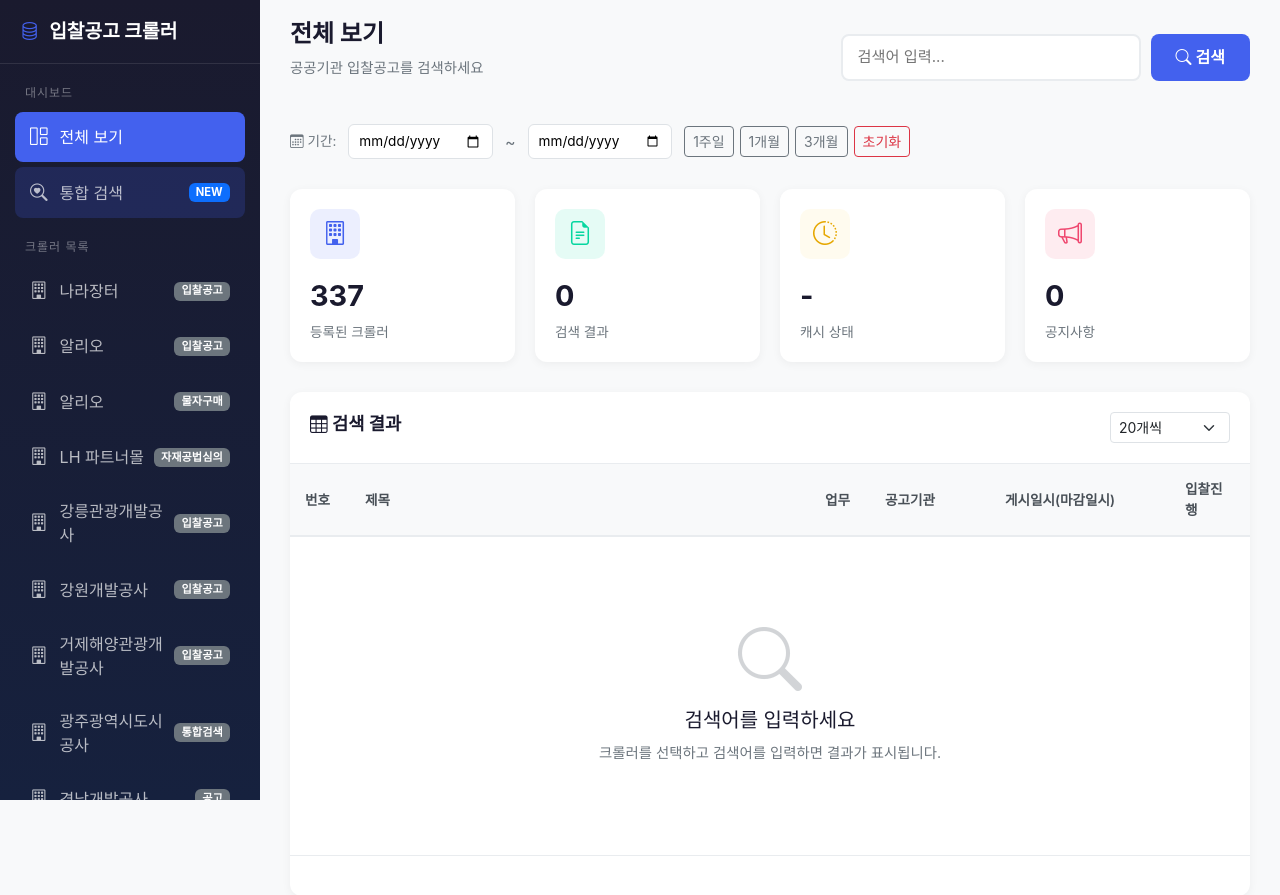
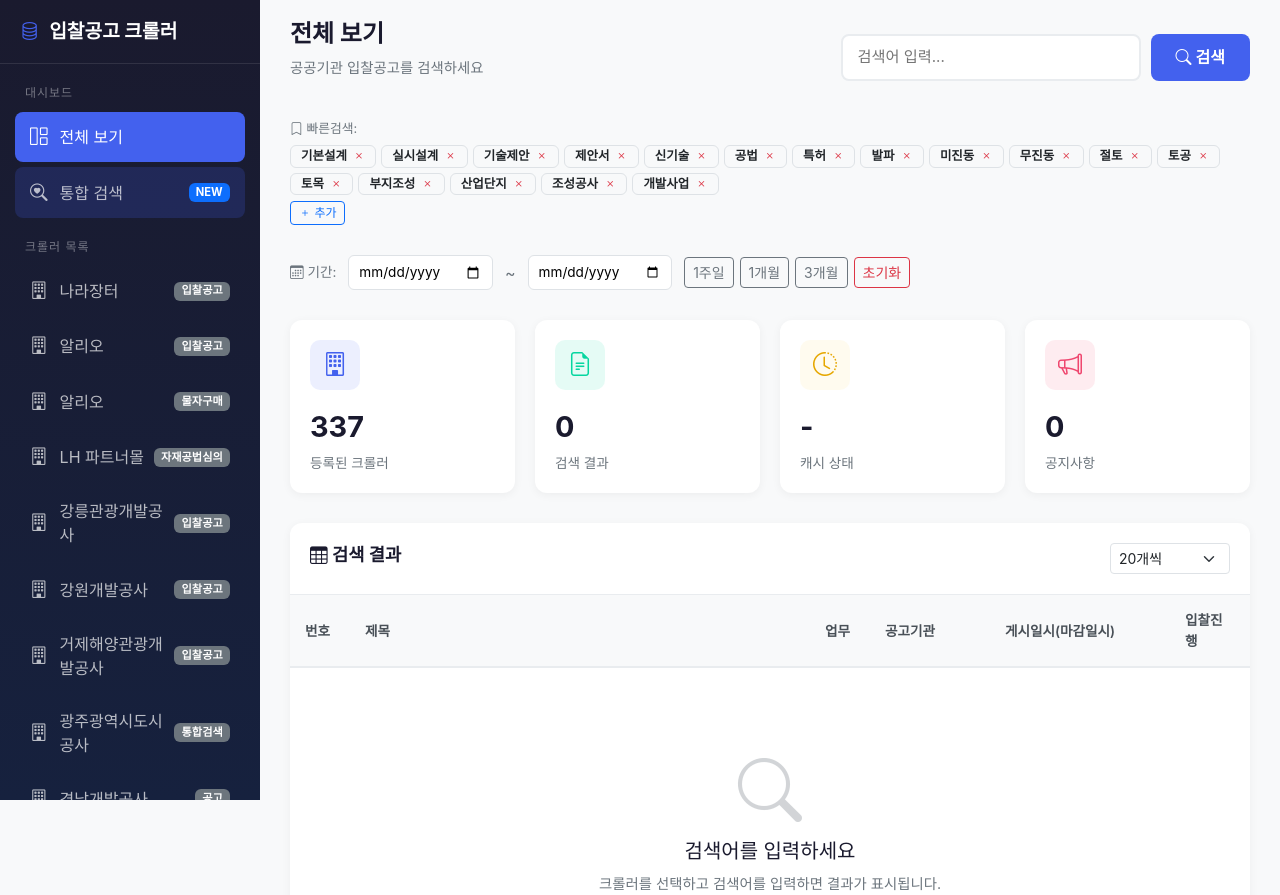
Before and after one commit to starkjy0112/cralwer, a Flask app: page / in a window 1280 px wide. Shown: the top 895 px of the page. Before the commit the page ends 856 px from the top, so only its background shows below. Run offline with Flask 2, Linux system fonts and the light colour scheme; some libraries are stand-ins or nearby versions.

Commit message:
대시보드에 빠른 검색어 기능 추가
- 기본 검색어 17개 (기본설계, 실시설계, 기술제안 등)
- 클릭하면 즉시 검색
- + 버튼으로 사용자 검색어 추가
- x 버튼으로 삭제
- localStorage에 저장 (브라우저 유지)

Co-Authored-By: Claude Opus 4.6 (1M context) <noreply@anthropic.com>

```diff
--- a/templates/dashboard.html
+++ b/templates/dashboard.html
@@ -508,6 +508,15 @@
                 </button>
             </div>
 
+            <!-- 자주 쓰는 검색어 -->
+            <div id="quickSearchWrap" style="margin-top: 10px; display: flex; gap: 6px; align-items: center; flex-wrap: wrap;">
+                <span style="font-size: 0.8rem; color: #6c757d; margin-right: 4px;"><i class="bi bi-bookmark"></i> 빠른검색:</span>
+                <div id="quickSearchTags" style="display: flex; gap: 5px; flex-wrap: wrap;"></div>
+                <button onclick="addQuickSearch()" class="btn btn-sm btn-outline-primary" style="font-size: 0.75rem; padding: 2px 8px;">
+                    <i class="bi bi-plus"></i> 추가
+                </button>
+            </div>
+
             <!-- 날짜 필터 -->
             <div class="date-filter" style="margin-top: 15px; display: flex; gap: 12px; align-items: center; flex-wrap: wrap;">
                 <label style="font-size: 0.85rem; color: #6c757d;">
@@ -622,6 +631,62 @@
         let dateStart = null;
         let dateEnd = null;
         let dateFilterEnabled = false;
+
+        // 빠른 검색어 관리
+        const DEFAULT_QUICK_SEARCHES = [
+            '기본설계', '실시설계', '기술제안', '제안서', '신기술', '공법',
+            '특허', '발파', '미진동', '무진동', '절토', '토공', '토목',
+            '부지조성', '산업단지', '조성공사', '개발사업'
+        ];
+
+        function getQuickSearches() {
+            const saved = localStorage.getItem('quickSearches');
+            return saved ? JSON.parse(saved) : DEFAULT_QUICK_SEARCHES;
+        }
+
+        function saveQuickSearches(list) {
+            localStorage.setItem('quickSearches', JSON.stringify(list));
+        }
+
+        function renderQuickSearchTags() {
+            const tags = getQuickSearches();
+            const container = document.getElementById('quickSearchTags');
+            container.innerHTML = tags.map((kw, idx) =>
+                `<span class="badge bg-light text-dark border" style="cursor:pointer; font-size:0.78rem; padding:4px 10px;" onclick="quickSearch('${kw}')">
+                    ${kw}
+                    <i class="bi bi-x" style="margin-left:3px; cursor:pointer; color:#dc3545;" onclick="event.stopPropagation(); removeQuickSearch(${idx})"></i>
+                </span>`
+            ).join('');
+        }
+
+        function quickSearch(keyword) {
+            document.getElementById('searchKeyword').value = keyword;
+            performSearch();
+        }
+
+        function addQuickSearch() {
+            const kw = prompt('추가할 검색어를 입력하세요:');
+            if (kw && kw.trim()) {
+                const list = getQuickSearches();
+                if (!list.includes(kw.trim())) {
+                    list.push(kw.trim());
+                    saveQuickSearches(list);
+                    renderQuickSearchTags();
+                }
+            }
+        }
+
+        function removeQuickSearch(idx) {
+            const list = getQuickSearches();
+            list.splice(idx, 1);
+            saveQuickSearches(list);
+            renderQuickSearchTags();
+        }
+
+        // 페이지 로드 시 빠른 검색어 렌더링
+        document.addEventListener('DOMContentLoaded', () => {
+            renderQuickSearchTags();
+        });
 
         // 사이드바 토글
         function toggleSidebar() {
```
